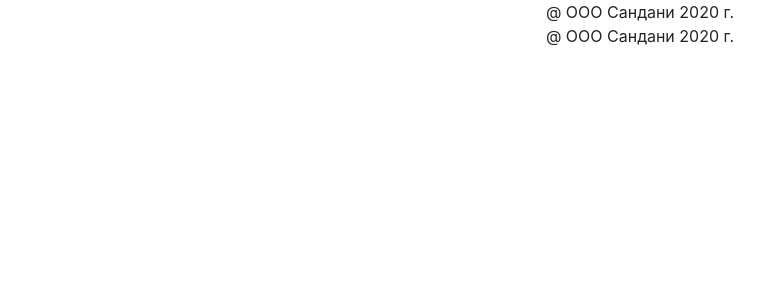
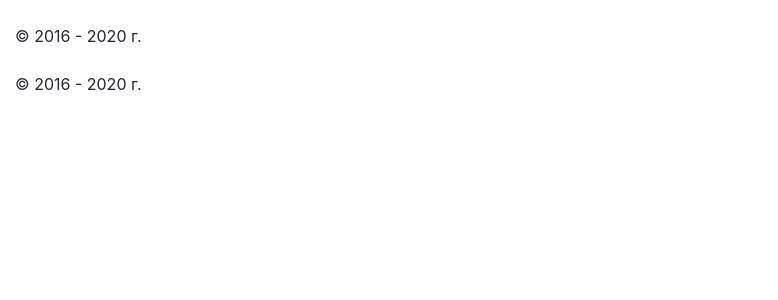
Before and after one commit to dimaarion/fk-i-s.local, a PHP site: template template/footer.php in a window 1280 px wide. Shown: the top 300 px of the page, without its empty margins (0-778 px from the left). Run offline with PHP 8.4, Linux system fonts and the light colour scheme; the template is opened without the code that fills it, so the values that code supplies are empty.

Commit message:
dimaarion/fk.git

```diff
--- a/css/style.css
+++ b/css/style.css
@@ -23,12 +23,8 @@
 }
 
 .footer{
-
 	text-align: center;
-	margin: auto;
-	width: auto;
-	height: auto;
-	background-color: #201d1b;
+    height: 150px;
 	background-color: #a1daf7;
 
 
--- a/css/text.css
+++ b/css/text.css
@@ -207,11 +207,6 @@
 
 }
 
- .god{
- 	width: auto;
- 	height: 50px;
-
- }
  .detsport{
  	margin-top: -200px;
  	position: absolute;
--- a/index.php
+++ b/index.php
@@ -11,7 +11,8 @@
     $controller->includer(true, true, './template/menu.php', $controller, $menu_class, $menu_alias);
     $controller->includer($controller->indexPage($sansize->getrequest('alias'), ''), $art_menu[0]['alias'], './template/subart.php', $controller, $art_menu);
     $controller->includer($controller->indexPage($sansize->getrequest('alias'), ''), $artRow['art_alias'], './template/articles.php', $controller, $artRow);
-    ?>
+    $controller->includer(true, true, './template/footer.php', $controller);
+?>
 
 </body>
 
--- a/template/footer.php
+++ b/template/footer.php
@@ -1,3 +1,7 @@
-<footer id = "footer" class = "text-center">
-<div> @ OOO Сандани <?php echo date('Y'); ?> г.</div>
+<footer class="container-fluid footer mt-4">
+    <div class="god">
+        <p>
+            © 2016 - 2020 г.
+        </p>
+    </div>
 </footer>
```
Also changed, not shown: css/footer.css (added, +7 -0 lines).
